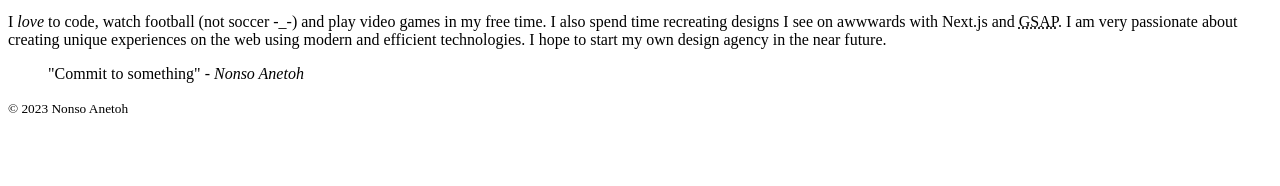
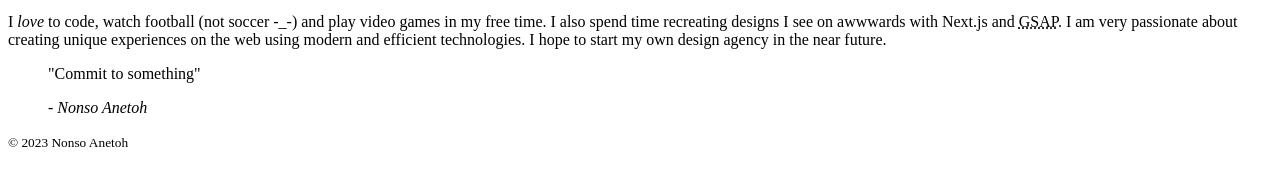
Before and after one commit to anet0001/anet0001.github.io, a plain HTML site: page html-assignment/index.html in a window 1280 px wide. Shown: the part 170-356 px from the top of the page. Drawn offline with Linux system fonts and the light colour scheme.

Commit message:
add p tag to blockquote

```diff
--- a/html-assignment/index.html
+++ b/html-assignment/index.html
@@ -19,7 +19,9 @@
         <p>
           My Name is Nonso and I am a first year Interactive media design
           student at Algonquin College, Ottawa. I am Nigerian and I was born on
-          the 18<sup>th</sup> of May, 2001. I am currently in my first semester at Algonquin College and I am loving it so far. I think its a good school and I am curious to see what the future holds for me here.
+          the 18<sup>th</sup> of May, 2001. I am currently in my first semester
+          at Algonquin College and I am loving it so far. I think its a good
+          school and I am curious to see what the future holds for me here.
         </p>
         <p>
           I <em>love</em> to code, watch football (not soccer -_-) and play
@@ -27,10 +29,11 @@
           see on awwwards with Next.js and
           <abbr title="Greensock Animation Platform">GSAP</abbr>. I am very
           passionate about creating unique experiences on the web using modern
-          and efficient technologies. I hope to start my own design agency in the near future.
+          and efficient technologies. I hope to start my own design agency in
+          the near future.
         </p>
         <blockquote>
-          "Commit to something"
+          <p>"Commit to something"</p>
           <cite>- Nonso Anetoh</cite>
         </blockquote>
       </article>
```
